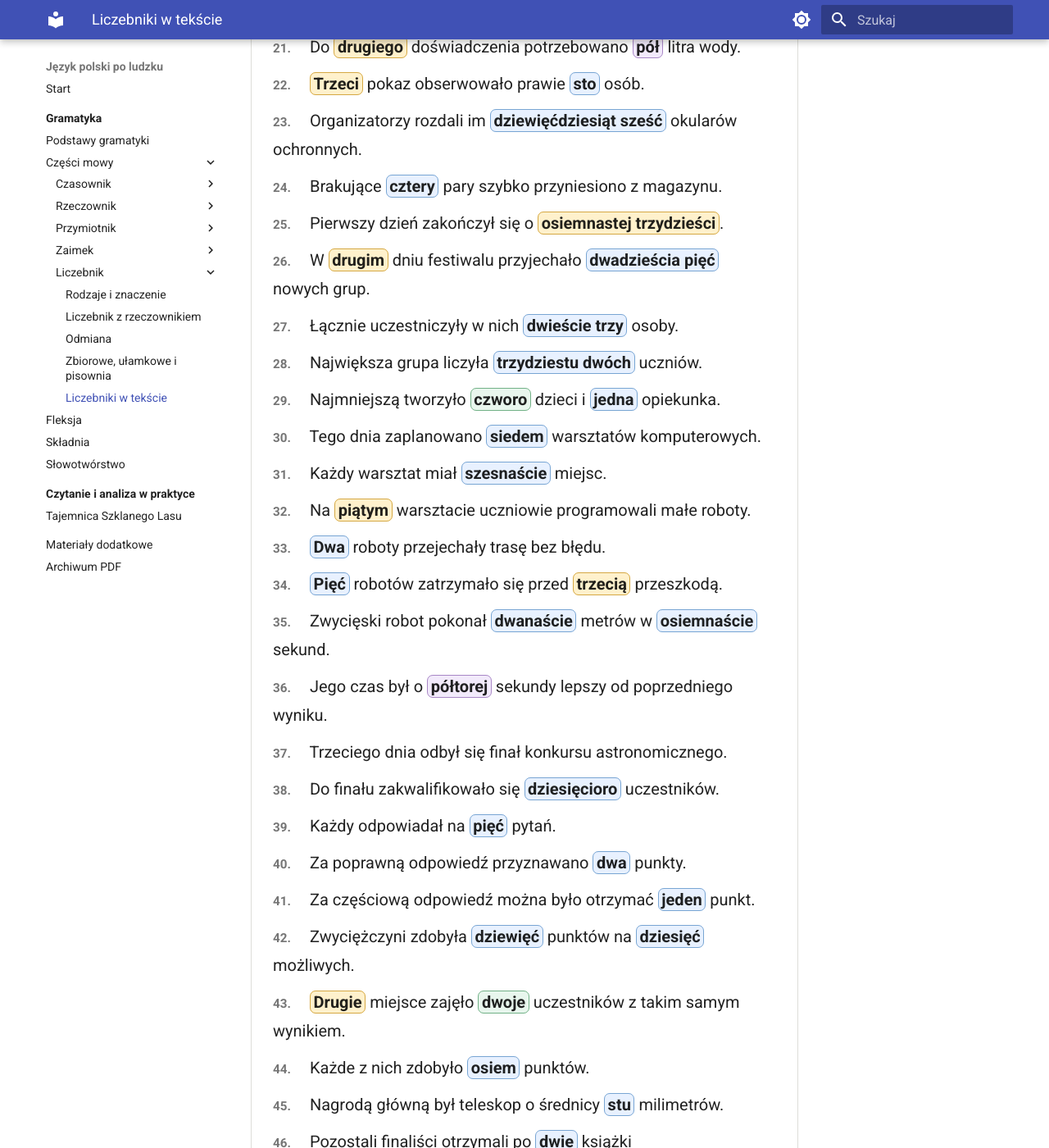
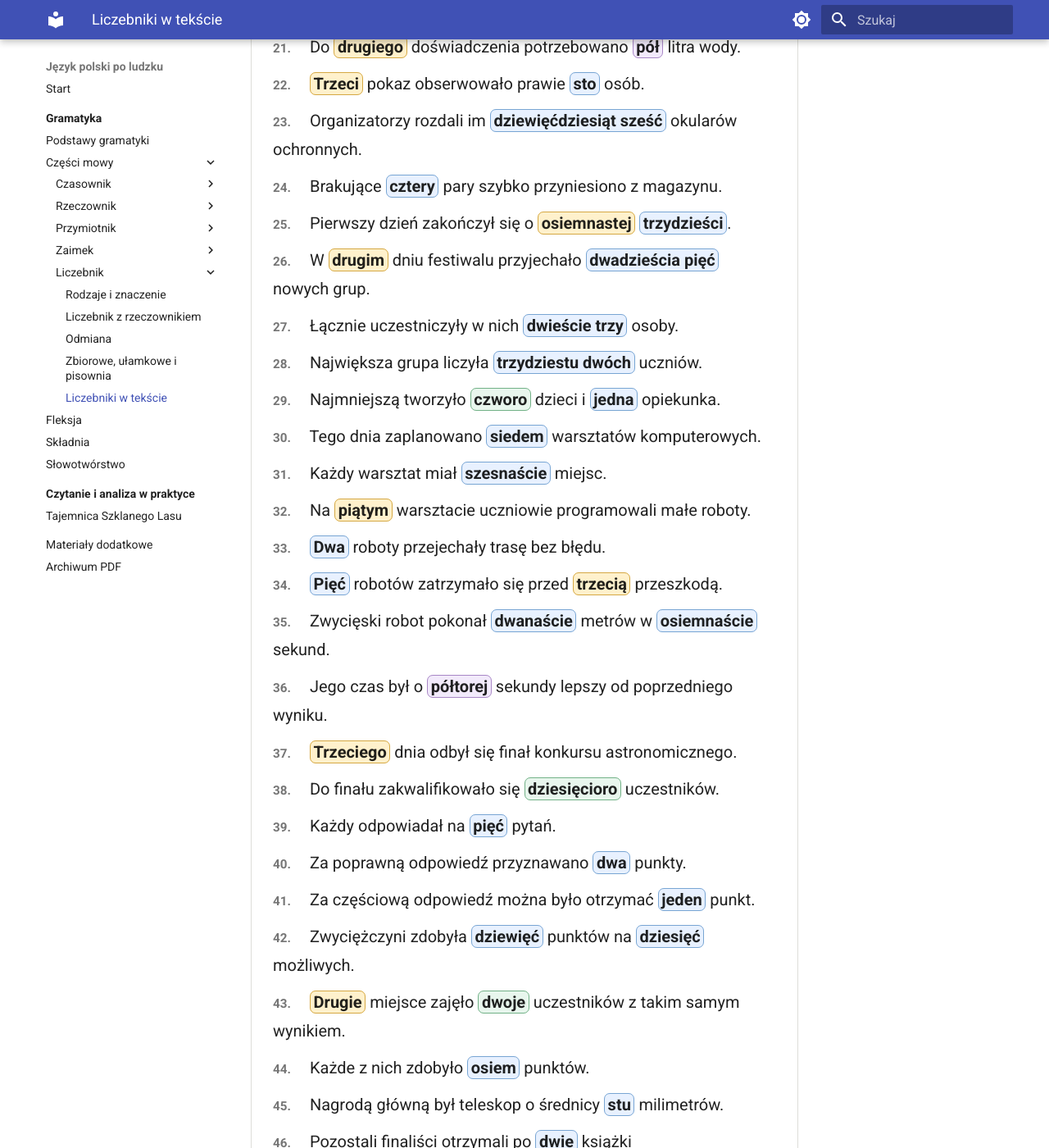
Before and after one commit to dchorazkiewicz/SP_JP, an MkDocs documentation site: the page built from docs/gramatyka/czesci-mowy/liczebnik/liczebniki-w-tekscie.md, in a window 1280 px wide and 1400 px high, scrolled down 1512 px. Shown: the whole window at 82% size. Built offline with MkDocs 1.6.1 and Material for MkDocs 9.7.7, drawn with Linux system fonts in a browser that asks for light colours.

Commit message:
Correct numeral categories in reading text

```diff
--- a/docs/gramatyka/czesci-mowy/liczebnik/liczebniki-w-tekscie.md
+++ b/docs/gramatyka/czesci-mowy/liczebnik/liczebniki-w-tekscie.md
@@ -42,7 +42,7 @@ Poniższy tekst ma 50 zdań. Liczebniki zostały wyróżnione według rodzaju. O
     <p><span class="sentence-no">22.</span> <span class="word-token num-ordinal">Trzeci</span> pokaz obserwowało prawie <span class="word-token num-cardinal">sto</span> osób.</p>
     <p><span class="sentence-no">23.</span> Organizatorzy rozdali im <span class="word-token num-cardinal">dziewięćdziesiąt sześć</span> okularów ochronnych.</p>
     <p><span class="sentence-no">24.</span> Brakujące <span class="word-token num-cardinal">cztery</span> pary szybko przyniesiono z magazynu.</p>
-    <p><span class="sentence-no">25.</span> Pierwszy dzień zakończył się o <span class="word-token num-ordinal">osiemnastej trzydzieści</span>.</p>
+    <p><span class="sentence-no">25.</span> Pierwszy dzień zakończył się o <span class="word-token num-ordinal">osiemnastej</span> <span class="word-token num-cardinal">trzydzieści</span>.</p>
     <p><span class="sentence-no">26.</span> W <span class="word-token num-ordinal">drugim</span> dniu festiwalu przyjechało <span class="word-token num-cardinal">dwadzieścia pięć</span> nowych grup.</p>
     <p><span class="sentence-no">27.</span> Łącznie uczestniczyły w nich <span class="word-token num-cardinal">dwieście trzy</span> osoby.</p>
     <p><span class="sentence-no">28.</span> Największa grupa liczyła <span class="word-token num-cardinal">trzydziestu dwóch</span> uczniów.</p>
@@ -54,8 +54,8 @@ Poniższy tekst ma 50 zdań. Liczebniki zostały wyróżnione według rodzaju. O
     <p><span class="sentence-no">34.</span> <span class="word-token num-cardinal">Pięć</span> robotów zatrzymało się przed <span class="word-token num-ordinal">trzecią</span> przeszkodą.</p>
     <p><span class="sentence-no">35.</span> Zwycięski robot pokonał <span class="word-token num-cardinal">dwanaście</span> metrów w <span class="word-token num-cardinal">osiemnaście</span> sekund.</p>
     <p><span class="sentence-no">36.</span> Jego czas był o <span class="word-token num-other">półtorej</span> sekundy lepszy od poprzedniego wyniku.</p>
-    <p><span class="sentence-no">37.</span> Trzeciego dnia odbył się finał konkursu astronomicznego.</p>
-    <p><span class="sentence-no">38.</span> Do finału zakwalifikowało się <span class="word-token num-cardinal">dziesięcioro</span> uczestników.</p>
+    <p><span class="sentence-no">37.</span> <span class="word-token num-ordinal">Trzeciego</span> dnia odbył się finał konkursu astronomicznego.</p>
+    <p><span class="sentence-no">38.</span> Do finału zakwalifikowało się <span class="word-token num-collective">dziesięcioro</span> uczestników.</p>
     <p><span class="sentence-no">39.</span> Każdy odpowiadał na <span class="word-token num-cardinal">pięć</span> pytań.</p>
     <p><span class="sentence-no">40.</span> Za poprawną odpowiedź przyznawano <span class="word-token num-cardinal">dwa</span> punkty.</p>
     <p><span class="sentence-no">41.</span> Za częściową odpowiedź można było otrzymać <span class="word-token num-cardinal">jeden</span> punkt.</p>
```
